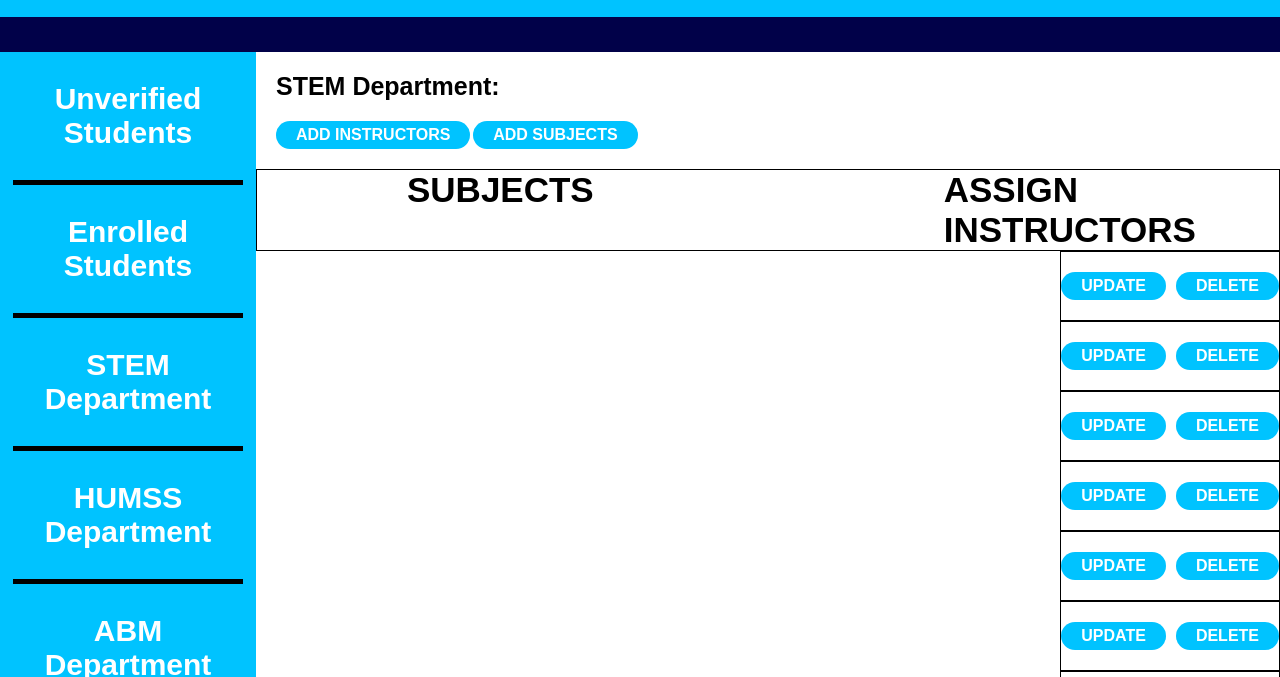
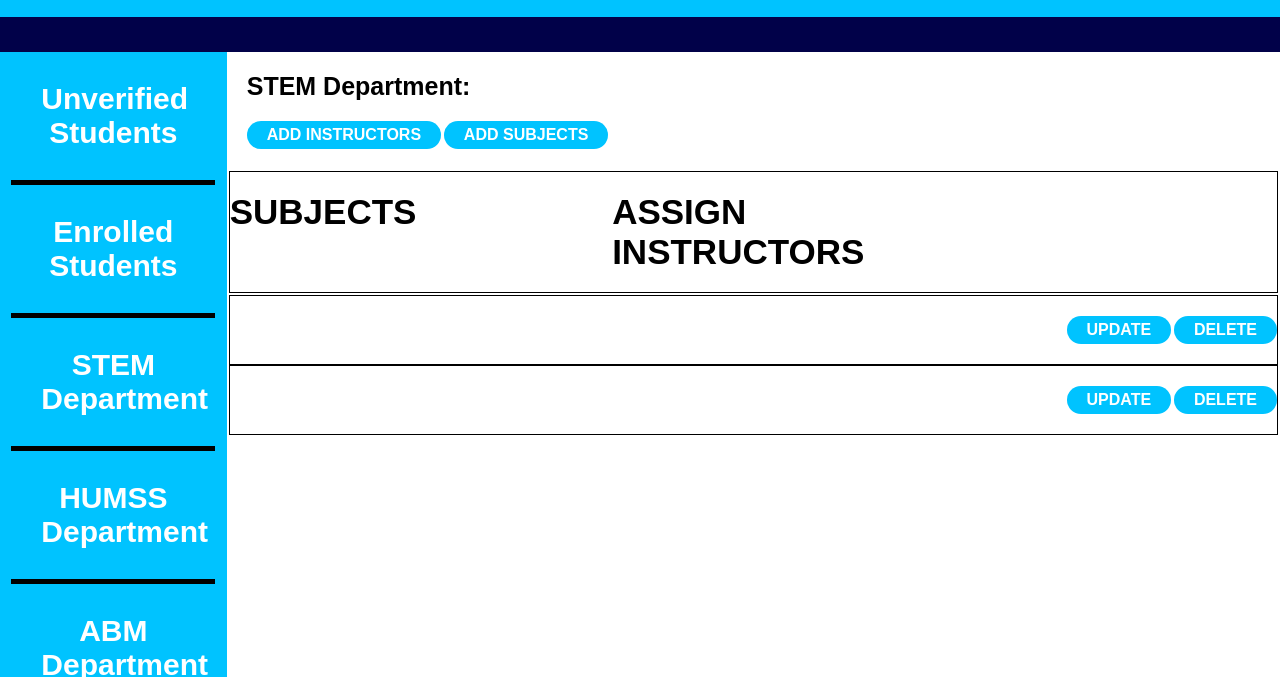
Before and after one commit to anonggentlegentle/josh-wireframe-2, a website: page index.html in a window 1280 px wide. Both pictures are taken after a click on the button "ADD SUBJECTS". Shown: the part 123-800 px from the top of the page. Drawn offline with Linux system fonts and the light colour scheme.

Commit message:
rewrite table and add subject button functionality

```diff
--- a/index.html
+++ b/index.html
@@ -4,6 +4,7 @@
     <meta charset="UTF-8" />
     <meta name="viewport" content="width=device-width, initial-scale=1.0" />
     <link rel="stylesheet" href="style/style.css" />
+    <script defer src="script.js"></script>
     <title>Josh Wireframe 2</title>
   </head>
   <body>
@@ -62,11 +63,11 @@
           <button class="button main__add-instructors">ADD INSTRUCTORS</button>
           <button class="button main__add-subjects">ADD SUBJECTS</button>
         </div>
-        <div class="main__right-label-box">
+        <!-- <div class="main__right-label-box">
           <h4 class="heading--4">SUBJECTS</h4>
           <h4 class="heading--4">ASSIGN INSTRUCTORS</h4>
         </div>
-        <!-- <div class="main__right-list-box">
+        <div class="main__right-list-box">
           <ul class="main__right-list">
             <li class="main__item main__item--1">
               <button class="button main__add-instructors">UPDATE</button>
@@ -104,75 +105,79 @@
         </div> -->
 
         <table class="main__right-list-box">
-          <tr class="main__right-list">
-            <th></th>
-            <th></th>
+          <thead>
+            <tr class="main__item main__item-heading">
+              <th><h4 class="heading--4">SUBJECTS</h4></th>
+              <th><h4 class="heading--4">ASSIGN INSTRUCTORS</h4></th>
               <th></th>
             </tr>
-          <tr class="main__right-list">
-            <td></td>
-            <td></td>
-            <td class="main__item main__item--1">
+          </thead>
+          <tbody class="table-body">
+            <tr class="main__item main__item--1">
+              <td class="table-data-row">&nbsp;</td>
+              <td class="table-data-row">&nbsp;</td>
+              <td>
                 <button class="button main__add-instructors">UPDATE</button>
                 <button class="button main__add-subjects">DELETE</button>
               </td>
             </tr>
-          <tr class="main__right-list">
-            <td></td>
-            <td></td>
-            <td class="main__item main__item--2">
+            <!-- <tr class="main__item main__item--2">
+              <td class="table-data-row">&nbsp;</td>
+              <td class="table-data-row">&nbsp;</td>
+              <td>
+                <button class="button main__add-instructors">UPDATE</button>
+                <button class="button main__add-subjects">DELETE</button>
+              </td>
+            </tr> -->
+            <!-- <tr class="main__item main__item--3">
+              <td class="table-data-row">&nbsp;</td>
+              <td class="table-data-row">&nbsp;</td>
+              <td>
                 <button class="button main__add-instructors">UPDATE</button>
                 <button class="button main__add-subjects">DELETE</button>
               </td>
             </tr>
-          <tr class="main__right-list">
-            <td></td>
-            <td></td>
-            <td class="main__item main__item--3">
+            <tr class="main__item main__item--4">
+              <td class="table-data-row">&nbsp;</td>
+              <td class="table-data-row">&nbsp;</td>
+              <td>
                 <button class="button main__add-instructors">UPDATE</button>
                 <button class="button main__add-subjects">DELETE</button>
               </td>
             </tr>
-          <tr class="main__right-list">
-            <td></td>
-            <td></td>
-            <td class="main__item main__item--4">
+            <tr class="main__item main__item--5">
+              <td class="table-data-row">&nbsp;</td>
+              <td class="table-data-row">&nbsp;</td>
+              <td>
                 <button class="button main__add-instructors">UPDATE</button>
                 <button class="button main__add-subjects">DELETE</button>
               </td>
             </tr>
-          <tr class="main__right-list">
-            <td></td>
-            <td></td>
-            <td class="main__item main__item--5">
+            <tr class="main__item main__item--6">
+              <td class="table-data-row">&nbsp;</td>
+              <td class="table-data-row">&nbsp;</td>
+              <td>
                 <button class="button main__add-instructors">UPDATE</button>
                 <button class="button main__add-subjects">DELETE</button>
               </td>
             </tr>
-          <tr class="main__right-list">
-            <td></td>
-            <td></td>
-            <td class="main__item main__item--6">
+            <tr class="main__item main__item--7">
+              <td class="table-data-row">&nbsp;</td>
+              <td class="table-data-row">&nbsp;</td>
+              <td>
                 <button class="button main__add-instructors">UPDATE</button>
                 <button class="button main__add-subjects">DELETE</button>
               </td>
             </tr>
-          <tr class="main__right-list">
-            <td></td>
-            <td></td>
-            <td class="main__item main__item--7">
+            <tr class="main__item main__item--8">
+              <td class="table-data-row">&nbsp;</td>
+              <td class="table-data-row">&nbsp;</td>
+              <td>
                 <button class="button main__add-instructors">UPDATE</button>
                 <button class="button main__add-subjects">DELETE</button>
               </td>
-          </tr>
-          <tr class="main__right-list">
-            <td></td>
-            <td></td>
-            <td class="main__item main__item--8">
-              <button class="button main__add-instructors">UPDATE</button>
-              <button class="button main__add-subjects">DELETE</button>
-            </td>
-          </tr>
+            </tr> -->
+          </tbody>
         </table>
       </div>
     </main>
--- /dev/null
+++ b/script.js
@@ -0,0 +1,19 @@
+const tableCount = 1;
+
+const table = document.querySelector(".table-body");
+
+const tableContent = `<tr class="main__item main__item--${tableCount}">
+<td class="table-data-row">&nbsp;</td>
+<td class="table-data-row">&nbsp;</td>
+<td>
+  <button class="button main__add-instructors">UPDATE</button>
+  <button class="button main__add-subjects">DELETE</button>
+</td>
+</tr>`;
+
+document
+  .querySelector(".main__add-subjects")
+  .addEventListener("click", function () {
+    table.insertAdjacentHTML("beforeend", tableContent);
+    tableCount++;
+  });
--- a/style/style.scss
+++ b/style/style.scss
@@ -95,7 +95,7 @@ width: 100%;
 
     &__right {
         background-color: #fff;
-        width: 80%;
+        width: 100%;
 
         display: flex;
         flex-direction: column;
@@ -114,10 +114,10 @@ width: 100%;
         }
 
         &-list-box {
-            // padding: 0 2rem;
-
-            display: flex;
-            justify-content: right;
+            min-width: 100%;
+            // border-spacing: 1rem;
+            // table-layout: fixed;
+            // display: block;
         }
 
         &-list {
@@ -133,12 +133,26 @@ width: 100%;
 
     &__item {
         padding: 2rem 0;
-        border: 1px solid #000;
+        // border: 1px solid #000;
 
         display: flex;
-        gap: 1rem;
+        gap: 10rem;
         justify-content: right;
     }
+}
+
+tr {
+    border: 1px solid black;
+}
+
+td, th {
+    min-width: 20rem;
+    width: calc(100% / 3);
+    text-align: left;
+}
+
+tr td:last-child {
+    text-align: right;
 }
 
 .horizontal {
```
Also changed, not shown: style/style.css, 1 other file. Lines whose indentation alone changed are shown as unchanged.
